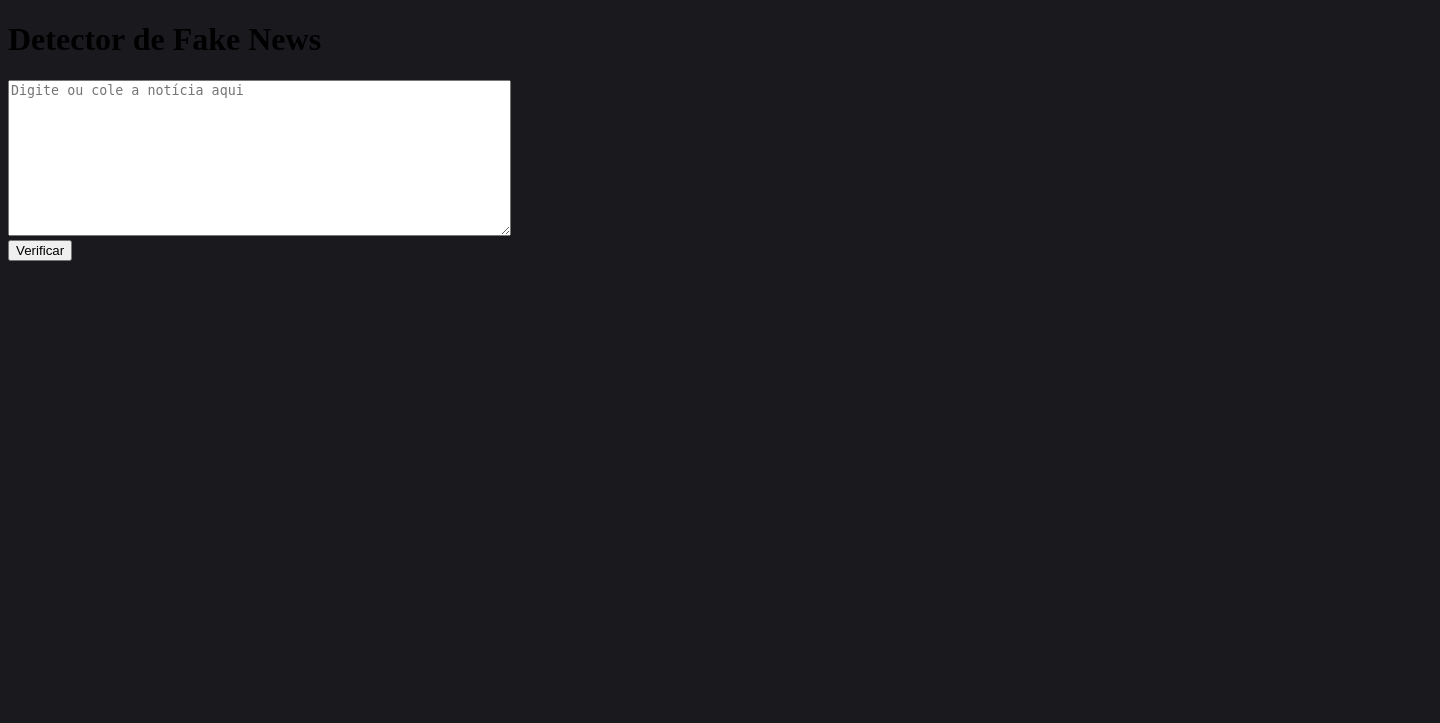
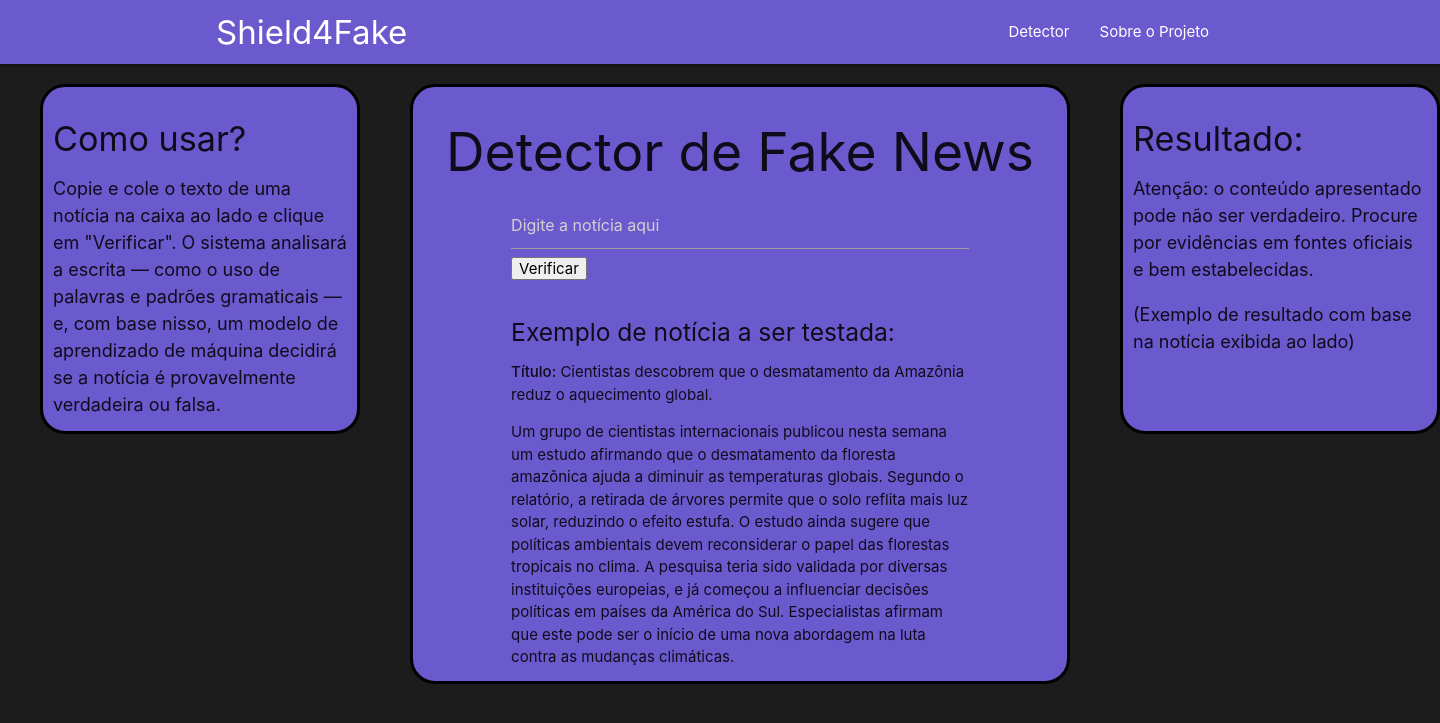
Before and after one commit to stallum/Shield4Fake, a Flask app: page / in a window 1440 px wide. Shown: the top 723 px of the page. Run offline with Flask 3, Linux system fonts and the light colour scheme.

Commit message:
Criação inicial do front-end

```diff
--- a/app/templates/index.html
+++ b/app/templates/index.html
@@ -3,14 +3,102 @@
 <head>
     <meta charset="UTF-8">
     <meta name="viewport" content="width=device-width, initial-scale=1.0">
-    <title>FakeDetector</title>
-    <link rel="stylesheet" href="../statics/css/styles.css">
+    <title>Shield4Fake</title>
+    <link rel="icon" type="image/png" href="logo.png">
+    <link rel="stylesheet" type="text/css" href="/static/css/app.css">
+    <!--Import materialize.css-->
+    <link rel="stylesheet" href="https://cdnjs.cloudflare.com/ajax/libs/materialize/1.0.0-rc.2/css/materialize.min.css">
+    <!--Import Google Icon Font-->
+
+   <style>
+    .maiorcontainer{
+      width:660px;
+      height:600px;
+      margin:20px;
+      margin-left:410px;
+      background-color:slateblue;
+      border:3px solid black;
+      border-radius:25px;
+  }
+  .container1l{
+      width:320px;
+      height:350px;
+      margin:20px;
+      margin-left:40px;
+      background-color:slateblue;
+      border:3px solid black;
+      border-radius:25px;
+      padding:10px;
+  }
+  .container2r{
+      width:320px;
+      height:350px;
+      margin:-370px;
+      margin-left:1120px;
+      background-color:slateblue;
+      border:3px solid black;
+      border-radius:25px;
+      padding:10px;
+  }
+
+   </style>
 </head>
-<body>
-    <h1 class="form-title">Detector de Fake News</h1>
-    <form method="POST" class='Form'>
-        <textarea name="text" rows="10" cols="60" placeholder="Digite ou cole a notícia aqui"></textarea><br>
-        <button type="submit">Verificar</button>
+<body style="background-color:rgb(28,28,28);">
+
+    <nav>
+        <div class="nav-wrapper" style="background-color: slateblue">
+         <div class="container">
+          <a href="C:\Users\Cliente\Desktop\projeto\index.html" class="brand-logo" style="font-size:220%" style="color:rbg(255,255,255)">Shield4Fake</a>
+          <ul class="right">
+            <li><a href="C:\Users\Cliente\Desktop\projeto\index.html">Detector</a></li>
+            <li><a href="C:\Users\Cliente\Desktop\projeto\about.html">Sobre o Projeto</a></li>
+           </ul>
+         </div>
+        </div>
+       <!-- nav-wrapper = define um container da barra de navegação, dá estilo e posicionamento a ela  -->
+       <!-- container = centraliza e limita a largura do conteúdo da barra de navegação  -->
+       <!-- brand-logo = posiciona e estiliza o link como LOGOTIPO PRINCIPAL da marca da barra de navegação (geralmente à esquerda)  -->
+       </nav>
+
+
+       <section>
+        <div class="container1l">
+         <h4>Como usar?</h4>
+         <p style="font-size:120%;">Copie e cole o texto de uma notícia na caixa ao lado e clique em "Verificar". O sistema analisará a escrita — como o uso de palavras e padrões gramaticais — e, com base nisso, um modelo de aprendizado de máquina decidirá se a notícia é provavelmente verdadeira ou falsa.</p>
+        </div>
+       </section>
+
+       <section>
+        <div class="container2r">
+         <h4>Resultado:</h4>
+         <p style="font-size:120%;">Atenção: o conteúdo apresentado pode não ser verdadeiro. Procure por evidências em fontes oficiais e bem estabelecidas.
+         <p style="font-size:120%;">(Exemplo de resultado com base na notícia exibida ao lado)</p>
+        </div>
+       </section>
+
+        <div class="maiorcontainer">
+         <h2 style="text-align:center;">Detector de Fake News</h2>
+         <div class="container">
+           <form>
+            <div>
+             <input type="text" name="noticia" size="20" placeholder="Digite a notícia aqui">
+            </div>
+            <div>
+             <button type="submit">Verificar</button>
+            </div>
+           </form>
+          </div>
+          <div class="container">
+           <br>
+           <h5>Exemplo de notícia a ser testada:</h5>
+           <p><strong>Título:</strong> Cientistas descobrem que o desmatamento da Amazônia reduz o aquecimento global.
+           </p>
+           <p>
+            Um grupo de cientistas internacionais publicou nesta semana um estudo afirmando que o desmatamento da floresta amazônica ajuda a diminuir as temperaturas globais. Segundo o relatório, a retirada de árvores permite que o solo reflita mais luz solar, reduzindo o efeito estufa. O estudo ainda sugere que políticas ambientais devem reconsiderar o papel das florestas tropicais no clima. A pesquisa teria sido validada por diversas instituições europeias, e já começou a influenciar decisões políticas em países da América do Sul. Especialistas afirmam que este pode ser o início de uma nova abordagem na luta contra as mudanças climáticas.</p>
+           </p>
+          </div>
+         </div>
+
     </form>
     {% if prediction %}
         <h2>Resultado: {{ prediction }}</h2>
```
Also changed, not shown: app/templates/about.html (added, +38 -0 lines).
